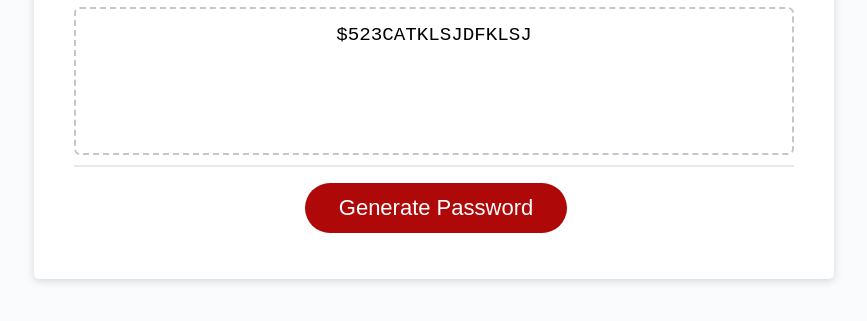
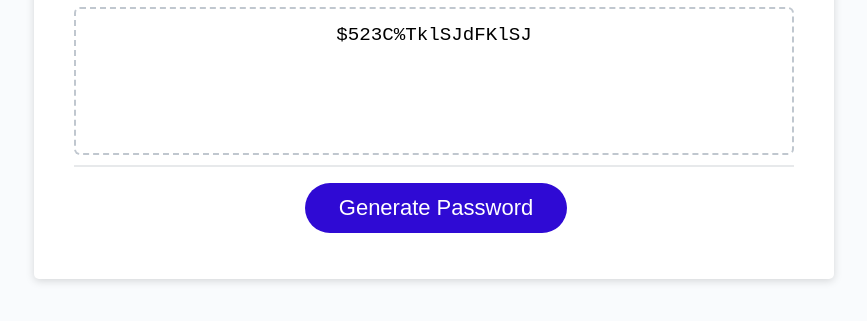
Before and after one commit to bobby6381/random-password-generator-application, a plain HTML site: page index.html in a window 1280 px wide. Both pictures are taken after a click on the button "Generate Password". Shown: the part 241-562 px from the top of the page, without its empty margins (206-1073 px from the left). Drawn offline with Linux system fonts and the light colour scheme.

Commit message:
Added descriptive comments

```diff
--- a/Develop/script.js
+++ b/Develop/script.js
@@ -1,6 +1,6 @@
 // Assignment code here
 function generatePassword() {
-  return "$523CATKLSJDFKLSJ"
+  return "$523C%TklSJdFKlSJ"
 }
 // var myName = {
 //   first: "bobby",
--- a/Develop/style.css
+++ b/Develop/style.css
@@ -1,9 +1,12 @@
+/* Begin Global CSS */
 *,
 *::before,
 *::after {
   box-sizing: border-box;
 }
+/* End Global CSS */
 
+/* begin html body wrapper css */
 html,
 body,
 .wrapper {
@@ -11,25 +14,33 @@ body,
   margin: 0;
   padding: 0;
 }
+/* end html body wrapper css */
 
+/* begin html body wrapper css */
 body {
   font-family: sans-serif;
   background-color: #f9fbfd;
 }
+/* end html body wrapper css */
 
+/* begin .wrapper styling */
 .wrapper {
   padding-top: 30px;
   padding-left: 20px;
   padding-right: 20px;
 }
+/* end .wrapper styling */
 
+/* begin header styling */
 header {
   text-align: center;
   padding: 20px;
   padding-top: 0px;
   color: hsl(206, 17%, 28%);
 }
+/* END header styling */
 
+/* begin .card styling */
 .card {
   background-color: hsl(0, 0%, 100%);
   border-radius: 5px;
@@ -41,7 +52,9 @@ header {
   max-width: 800px;
   padding: 30px 40px;
 }
+/* end .card styling */
 
+/* begin .card-header::after styling */
 .card-header::after {
   content: " ";
   display: block;
@@ -49,15 +62,21 @@ header {
   background: #e7e9eb;
   height: 2px;
 }
+/* end .card-header::after styling */
 
+/* begin .card-body stying */
 .card-body {
   min-height: 100px;
 }
+/* end .card-body styling */
 
+/* begin .card-footer styling */
 .card-footer {
   text-align: center;
 }
+/* begin .card-footer styling */
 
+/* begin .card-footer::before */
 .card-footer::before {
   content: " ";
   display: block;
@@ -65,16 +84,20 @@ header {
   background: #e7e9eb;
   height: 2px;
 }
+/* end .card-footer::before */
 
+/* begin .card-footer::after*/
 .card-footer::after {
   content: " ";
   display: block;
   clear: both;
 }
+/* end .card-footer::after*/
 
+/* begin btn */
 .btn {
   border: none;
-  background-color: hsl(360, 91%, 36%);
+  background-color: rgb(47, 10, 212);
   border-radius: 25px;
   box-shadow: rgba(0, 0, 0, 0.1) 0px 1px 6px 0px rgba(0, 0, 0, 0.2) 0px 1px 1px
     0px;
@@ -87,16 +110,22 @@ header {
   text-align: center;
   cursor: pointer;
 }
+/* end btn */
 
+/* begin button*/
 button[disabled] {
   cursor: default;
   background: #c0c7cf;
 }
+/* end button*/
 
+/* begin .float-right*/
 .float-right {
   float: right;
 }
+/* end .float-right*/
 
+/* begin #password*/
 #password {
   -webkit-appearance: none;
   -moz-appearance: none;
@@ -117,7 +146,9 @@ button[disabled] {
   resize: none;
   overflow: hidden;
 }
+/* end #password*/
 
+/* begin @media */
 @media (max-width: 690px) {
   .btn {
     font-size: 1rem;
@@ -135,3 +166,4 @@ button[disabled] {
     font-size: 0.8rem;
   }
 }
+/* end @media */
```
Also changed, not shown: index.html (+6 -0 lines), Develop/screenshot-of-deployed-application.PNG (added), 1 other file.
